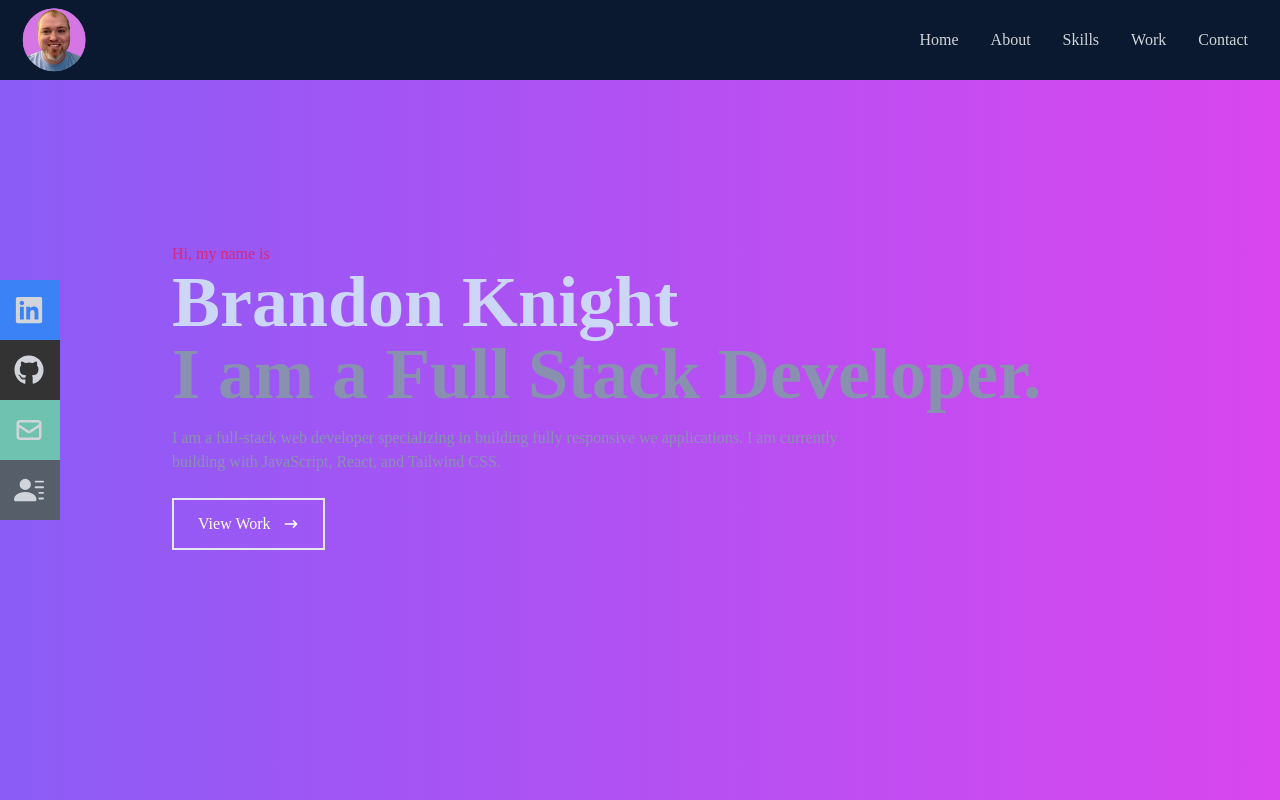
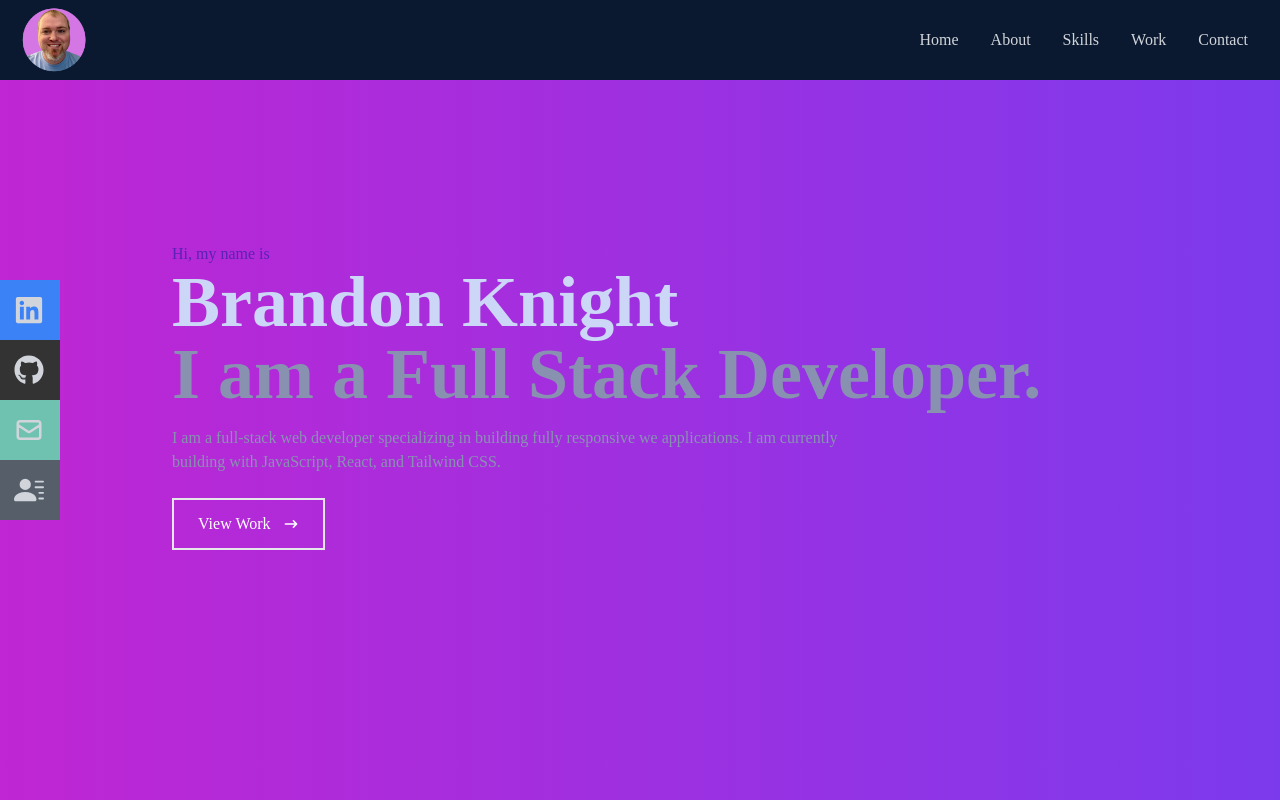
Before and after one commit to blksmk8483/portfolio-tailwind, a React (Create React App) app: page / in a window 1280 px wide. Built offline with nearby package versions, Linux system fonts and the light colour scheme.

Commit message:
inverted the background color and changed the button color to match the end color

```diff
--- a/src/components/Home.jsx
+++ b/src/components/Home.jsx
@@ -5,11 +5,12 @@ export const Home = () => {
   return (
     <div
       name="home"
-      className="w-full h-screen bg-gradient-to-r from-violet-500 to-fuchsia-500 "
+      // className="w-full h-screen bg-gradient-to-r from-violet-500 to-fuchsia-500 "
+      className="w-full h-screen bg-gradient-to-r from-fuchsia-600 to-violet-600 "
     >
       {/* Container */}
       <div className="max-w-[1000px] mx-auto px-8 flex flex-col justify-center h-full">
-        <p className="text-pink-600">Hi, my name is</p>
+        <p className="text-violet-800">Hi, my name is</p>
         <h1 className="text-4xl sm:text-7xl font-bold text-[#ccd6f6]">
           Brandon Knight
         </h1>
@@ -22,7 +23,7 @@ export const Home = () => {
           React, and Tailwind CSS.
         </p>
         <div>
-          <button className="text-white group border-2 px-6 py-3 my-2 flex items-center hover:bg-pink-600 hover:border-pink-600">
+          <button className="text-white group border-2 px-6 py-3 my-2 flex items-center hover:bg-violet-800 hover:border-violet-800">
             View Work
             <span className="group-hover:rotate-90 duration-300">
               <HiArrowNarrowRight className="ml-3" />
```
